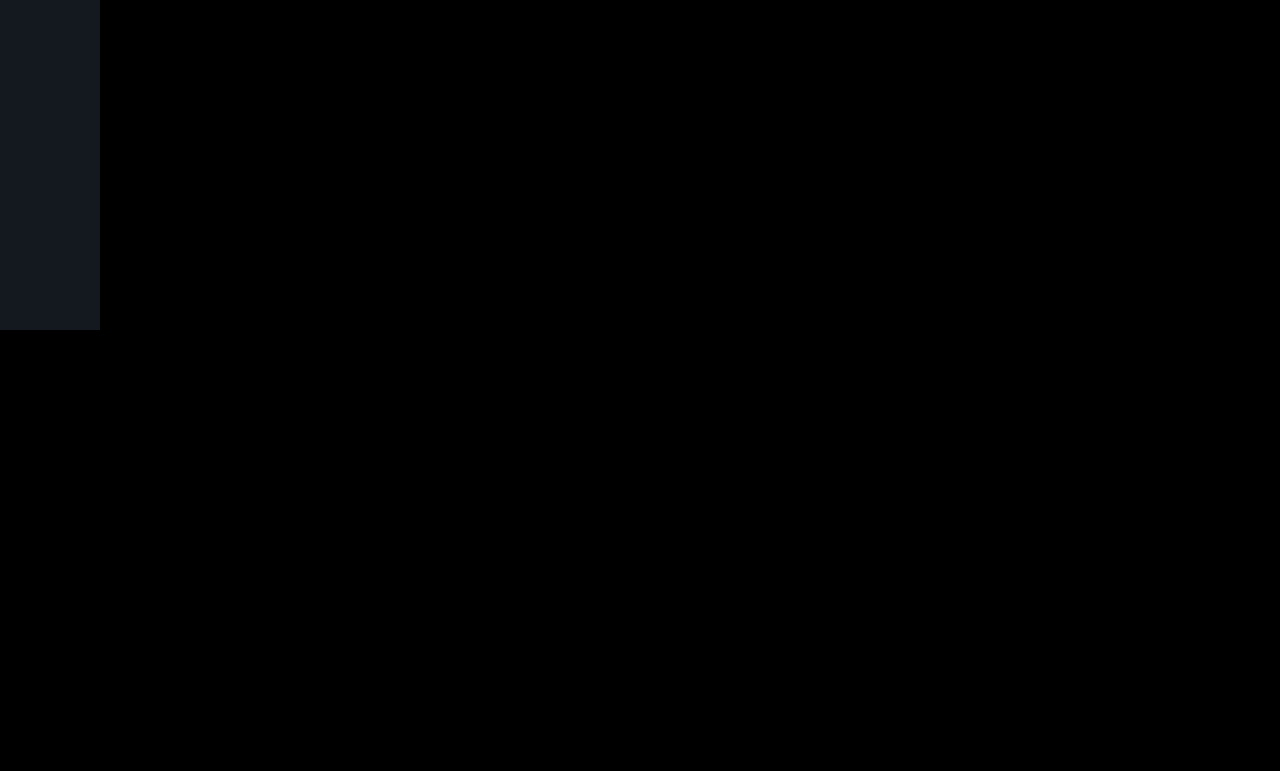
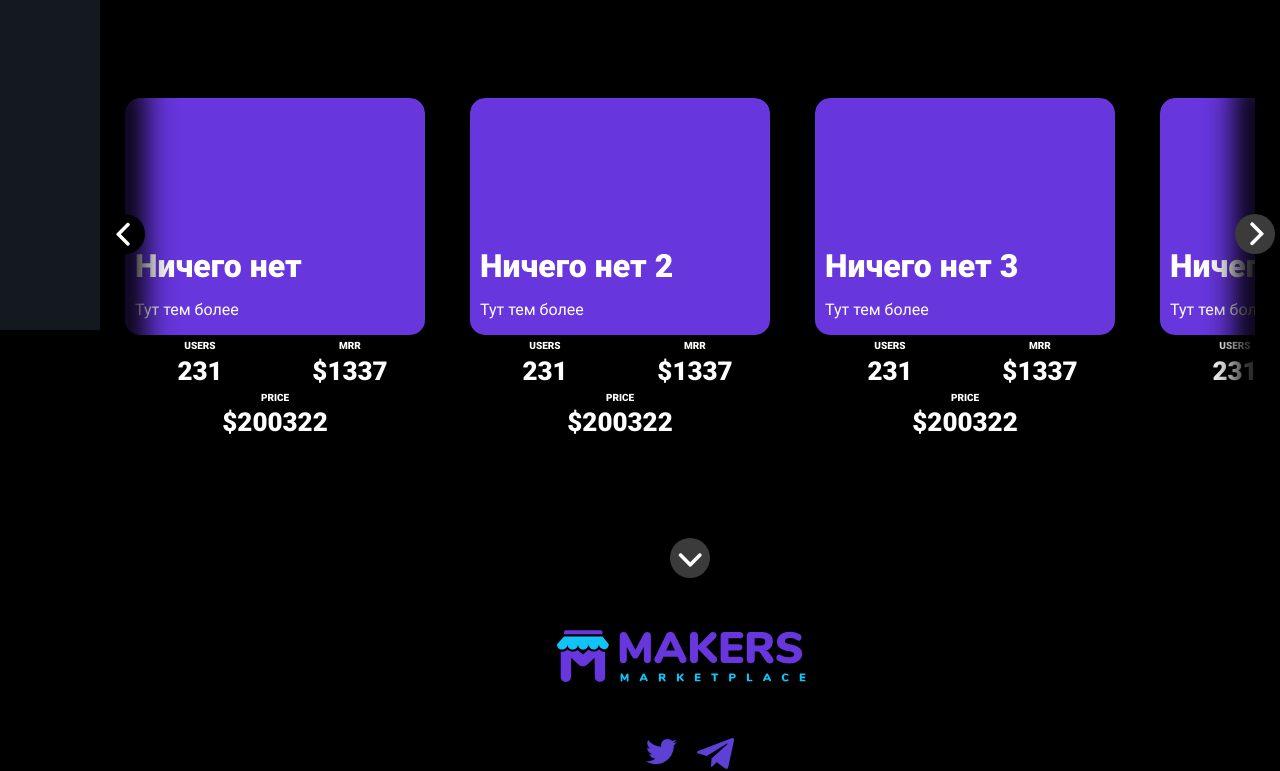
Before and after one commit to s1ma82/makers-marketplace, a React (Create React App) app: page / in a window 1280 px wide. Before the commit this address had no page. Shown: the part 470-1241 px from the top of the page. Before the commit the page ends 800 px from the top, so only its background shows below. Built offline with nearby package versions, Linux system fonts and the light colour scheme.

Commit message:
Transition on HashRouter

```diff
--- a/src/App/app.jsx
+++ b/src/App/app.jsx
@@ -1,5 +1,5 @@
 import React from 'react';
-import { BrowserRouter, Routes, Route } from 'react-router-dom';
+import { HashRouter, Routes, Route } from 'react-router-dom';
 import HeaderComp from '../Components/header/header-comp';
 import NavComp from '../Components/nav/nav-comp';
 import HomePageComp from '../Components/pages/home-page/home-page-comp';
@@ -7,13 +7,13 @@ import HomePageComp from '../Components/pages/home-page/home-page-comp';
 const App = () => {
     return (
         <>
-            <BrowserRouter>
+            <HashRouter>
                 <HeaderComp/>
                 <NavComp/>
                 <Routes>
-                    <Route path='/makers-marketplace/' element={<HomePageComp/>} />
+                    <Route path='/' element={<HomePageComp/>} />
                 </Routes>
-            </BrowserRouter>
+            </HashRouter>
 
         </>
     );
--- a/src/Components/footer/footer-comp.jsx
+++ b/src/Components/footer/footer-comp.jsx
@@ -27,7 +27,7 @@ const FooterComp = () => {
 
     return (
         <footer className={styles.footer}>
-            <Link to='/makers-marketplace/'>{icons.logo}</Link>
+            <Link to='/'>{icons.logo}</Link>
             <div className={styles.content}>
                 <div className={styles.social}>
                     <a href="#" className={styles.social__item}> {icons.twitter}  </a>
--- a/src/Components/header/header-comp.jsx
+++ b/src/Components/header/header-comp.jsx
@@ -1,4 +1,5 @@
 import React from 'react';
+import { Link } from 'react-router-dom';
 import './header-style.scss'
 const logo = (
     <svg width="265" height="65" viewBox="0 0 843 203" fill="none" xmlns="http://www.w3.org/2000/svg">
@@ -12,7 +13,7 @@ const logo = (
 const HeaderComp = () => {
     return (
         <header className='header'>
-            <div className='wrapper_logo'>{logo}</div>
+            <Link to='/' className='wrapper_logo'>{logo}</Link>
         </header>
     );
 }
--- a/src/Components/header/header-style.scss
+++ b/src/Components/header/header-style.scss
@@ -1,5 +1,6 @@
 @import '/src/mixins';
 .header{
+    display: block;
     margin-top: 20px;
     padding-left: 100px;
     text-align: center;
--- a/src/Components/nav/nav-comp.jsx
+++ b/src/Components/nav/nav-comp.jsx
@@ -33,10 +33,10 @@ const NavComp = () => {
     }
     return (
         <nav className={`${styles.nav} ${checkActive()}`}>
-            <Link className={styles.link} onClick={() => setNavIconsActive({homeActive: true})}  to='/makers-marketplace/'><HomeIcon active={navIconsActive.homeActive}/></Link>
-            <Link className={styles.link} onClick={() => setNavIconsActive({messActive: true})}  to='/makers-marketplace/messanger'><MessIcon active={navIconsActive.messActive}/></Link>
-            <Link className={styles.link} onClick={() => setNavIconsActive({coffeeActive: true})}  to='/makers-marketplace/coffee'><CoffeeIcon active={navIconsActive.coffeeActive}/></Link>
-            <Link className={styles.link} onClick={() => setNavIconsActive({tagsActive: true})}  to='/makers-marketplace/tags'><TagsIcon active={navIconsActive.tagsActive}/></Link>
+            <Link className={styles.link} onClick={() => setNavIconsActive({homeActive: true})}   to='/'><HomeIcon active={navIconsActive.homeActive}/></Link>
+            <Link className={styles.link} onClick={() => setNavIconsActive({messActive: true})}   to='/messanger'><MessIcon active={navIconsActive.messActive}/></Link>
+            <Link className={styles.link} onClick={() => setNavIconsActive({coffeeActive: true})} to='/coffee'><CoffeeIcon active={navIconsActive.coffeeActive}/></Link>
+            <Link className={styles.link} onClick={() => setNavIconsActive({tagsActive: true})}   to='/tags'><TagsIcon active={navIconsActive.tagsActive}/></Link>
 
             <div id={styles.burger} className={checkActive()} onClick={onBurgerClick}><span></span></div>
         </nav>
--- a/src/Components/video-container/video-comp.jsx
+++ b/src/Components/video-container/video-comp.jsx
@@ -4,7 +4,7 @@ import styles from './video.module.scss'
 const VideoComp = () => {
     return (
         <div className={`${styles.video_wrapper}`}>
-        <iframe width="560" height="315" src="https://www.youtube.com/embed/p94QPaI4SxE" title="YouTube video player" frameBorder="0" allow="accelerometer; autoplay; clipboard-write; encrypted-media; gyroscope; picture-in-picture" allowFullScreen></iframe>
+         <iframe width="560" height="315" src="https://www.youtube.com/embed/p94QPaI4SxE" title="YouTube video player" frameBorder="0" allow="accelerometer; autoplay; clipboard-write; encrypted-media; gyroscope; picture-in-picture" allowFullScreen></iframe>
         </div>
     );
 }
```
